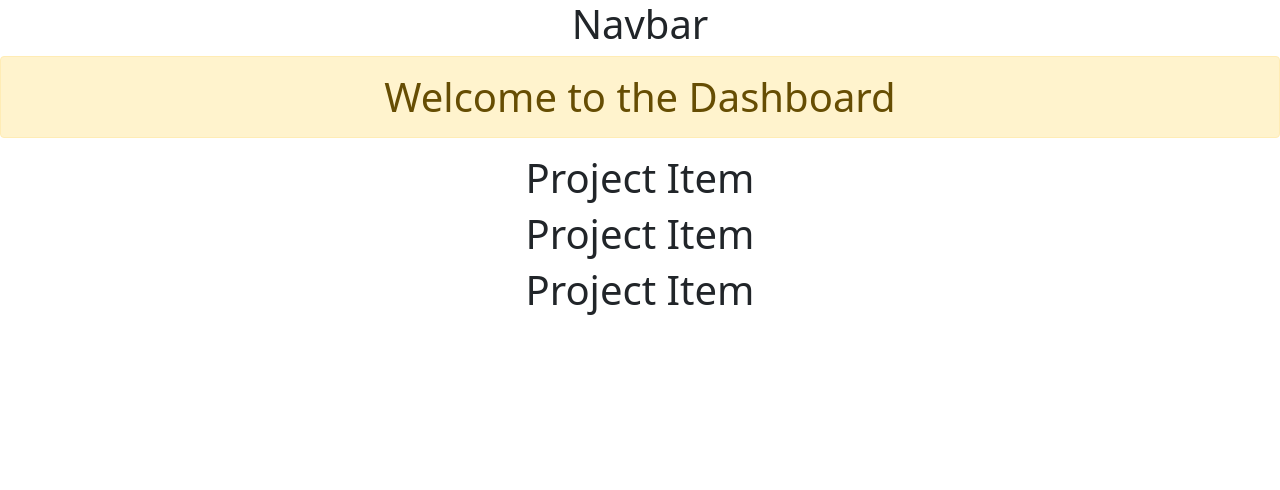
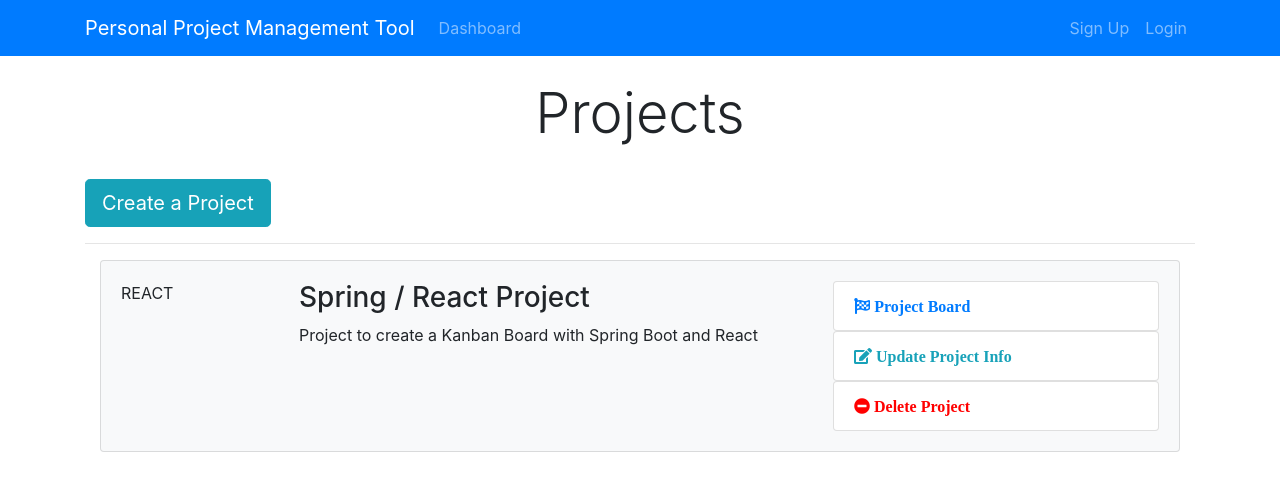
Before and after one commit to IGDERZEN-Zakaria/PPMTool, a React (Create React App) app in the folder ppmtool-react-client/: page / in a window 1280 px wide. Shown: the top 490 px of the page. Built offline with nearby package versions, Linux system fonts and the light colour scheme.

Commit message:
Style Dashboard , Navbar ,  ProjectItem

```diff
--- a/ppmtool-react-client/package.json
+++ b/ppmtool-react-client/package.json
@@ -6,7 +6,7 @@
     "@testing-library/jest-dom": "^5.16.2",
     "@testing-library/react": "^12.1.3",
     "@testing-library/user-event": "^13.5.0",
-    "bootstrap": "^5.1.3",
+    "bootstrap": "^4.1.3",
     "react": "^17.0.2",
     "react-dom": "^17.0.2",
     "react-scripts": "5.0.0",
--- a/ppmtool-react-client/public/index.html
+++ b/ppmtool-react-client/public/index.html
@@ -5,10 +5,7 @@
     <link rel="icon" href="%PUBLIC_URL%/favicon.ico" />
     <meta name="viewport" content="width=device-width, initial-scale=1" />
     <meta name="theme-color" content="#000000" />
-    <meta
-      name="description"
-      content="Web site created using create-react-app"
-    />
+    <meta name="description" content="Web site created using create-react-app" />
     <link rel="apple-touch-icon" href="%PUBLIC_URL%/logo192.png" />
     <!--
       manifest.json provides metadata used when your web app is installed on a
@@ -24,7 +21,13 @@
       work correctly both with client-side routing and a non-root public URL.
       Learn how to configure a non-root public URL by running `npm run build`.
     -->
-    <title>React App</title>
+    <link
+      rel="stylesheet"
+      href="https://use.fontawesome.com/releases/v5.2.0/css/all.css"
+      integrity="sha384-hWVjflwFxL6sNzntih27bfxkr27PmbbK/iSvJ+a4+0owXq79v+lsFkW54bOGbiDQ"
+      crossorigin="anonymous"
+    />
+    <title>PPM Tool</title>
   </head>
   <body>
     <noscript>You need to enable JavaScript to run this app.</noscript>
--- a/ppmtool-react-client/src/App.css
+++ b/ppmtool-react-client/src/App.css
@@ -1,38 +1,65 @@
-.App {
-  text-align: center;
+img {
+  width: 100%;
 }
 
-.App-logo {
-  height: 40vmin;
-  pointer-events: none;
+.navbar {
+  background-color: #e3f2fd;
+}
+.fa.fa-edit {
+  color: #18a2b9;
 }
 
-@media (prefers-reduced-motion: no-preference) {
-  .App-logo {
-    animation: App-logo-spin infinite 20s linear;
-  }
+.list-group-item.delete:hover {
+  cursor: -webkit-grab;
+  background-color: pink;
 }
 
-.App-header {
-  background-color: #282c34;
-  min-height: 100vh;
-  display: flex;
-  flex-direction: column;
-  align-items: center;
-  justify-content: center;
-  font-size: calc(10px + 2vmin);
-  color: white;
+.list-group-item.update:hover {
+  cursor: -webkit-grab;
+  background-color: gainsboro;
 }
 
-.App-link {
-  color: #61dafb;
+.list-group-item.board:hover {
+  cursor: -webkit-grab;
+  background-color: gainsboro;
 }
 
-@keyframes App-logo-spin {
-  from {
-    transform: rotate(0deg);
-  }
-  to {
-    transform: rotate(360deg);
-  }
+.fa.fa-minus-circle {
+  color: red;
 }
+
+.landing {
+  position: relative;
+  /* background: url("../img/showcase.jpg") no-repeat; */
+  background-size: cover;
+  background-position: center;
+  height: 100vh;
+  margin-top: -24px;
+  margin-bottom: -50px;
+}
+
+.landing-inner {
+  padding-top: 80px;
+}
+
+.dark-overlay {
+  background-color: rgba(0, 0, 0, 0.7);
+  position: absolute;
+  top: 0;
+  left: 0;
+  width: 100%;
+  height: 100%;
+}
+
+.card-form {
+  opacity: 0.9;
+}
+
+.latest-profiles-img {
+  width: 40px;
+  height: 40px;
+}
+
+.form-control::placeholder {
+  color: #bbb !important;
+}
--- a/ppmtool-react-client/src/components/Dashboard.js
+++ b/ppmtool-react-client/src/components/Dashboard.js
@@ -5,11 +5,21 @@
 class Dashboard extends Component {
   render() {
     return (
-      <div>
-        <h1 class="alert alert-warning">Welcome to the Dashboard</h1>
-        <ProjectItem />
-        <ProjectItem />
-        <ProjectItem />
+      <div className="projects">
+        <div className="container">
+          <div className="row">
+            <div className="col-md-12">
+              <h1 className="display-4 text-center">Projects</h1>
+              <br />
+              <a href="ProjectForm.html" className="btn btn-lg btn-info">
+                Create a Project
+              </a>
+              <br />
+              <hr />
+              <ProjectItem />
+            </div>
+          </div>
+        </div>
       </div>
     );
   }
--- a/ppmtool-react-client/src/components/Layout/Header.js
+++ b/ppmtool-react-client/src/components/Layout/Header.js
@@ -1,11 +1,48 @@
 import React, { Component } from "react";
 
-export default class Header extends Component {
+class Header extends Component {
   render() {
     return (
-      <div>
-        <h1>Navbar</h1>
-      </div>
+      <nav className="navbar navbar-expand-sm navbar-dark bg-primary mb-4">
+        <div className="container">
+          <a className="navbar-brand" href="Dashboard.html">
+            Personal Project Management Tool
+          </a>
+          <button
+            className="navbar-toggler"
+            type="button"
+            data-toggle="collapse"
+            data-target="#mobile-nav"
+          >
+            <span className="navbar-toggler-icon" />
+          </button>
+
+          <div className="collapse navbar-collapse" id="mobile-nav">
+            <ul className="navbar-nav mr-auto">
+              <li className="nav-item">
+                <a className="nav-link" href="/dashboard">
+                  Dashboard
+                </a>
+              </li>
+            </ul>
+
+            <ul className="navbar-nav ml-auto">
+              <li className="nav-item">
+                <a className="nav-link " href="register.html">
+                  Sign Up
+                </a>
+              </li>
+              <li className="nav-item">
+                <a className="nav-link" href="login.html">
+                  Login
+                </a>
+              </li>
+            </ul>
+          </div>
+        </div>
+      </nav>
     );
   }
 }
+
+export default Header;
--- a/ppmtool-react-client/src/components/Project/ProjectItem.js
+++ b/ppmtool-react-client/src/components/Project/ProjectItem.js
@@ -1,7 +1,42 @@
 import React, { Component } from "react";
 
-export default class ProjectItem extends Component {
+class ProjectItem extends Component {
   render() {
-    return <h1>Project Item</h1>;
+    return (
+      <div className="container">
+        <div className="card card-body bg-light mb-3">
+          <div className="row">
+            <div className="col-2">
+              <span className="mx-auto">REACT</span>
+            </div>
+            <div className="col-lg-6 col-md-4 col-8">
+              <h3>Spring / React Project</h3>
+              <p>Project to create a Kanban Board with Spring Boot and React</p>
+            </div>
+            <div className="col-md-4 d-none d-lg-block">
+              <ul className="list-group">
+                <a href="#">
+                  <li className="list-group-item board">
+                    <i className="fa fa-flag-checkered pr-1"> Project Board </i>
+                  </li>
+                </a>
+                <a href="#">
+                  <li className="list-group-item update">
+                    <i className="fa fa-edit pr-1"> Update Project Info </i>
+                  </li>
+                </a>
+                <a href="">
+                  <li className="list-group-item delete">
+                    <i className="fa fa-minus-circle pr-1"> Delete Project</i>
+                  </li>
+                </a>
+              </ul>
+            </div>
+          </div>
+        </div>
+      </div>
+    );
   }
 }
+
+export default ProjectItem;
```
Also changed, not shown: 1 other file (tests, documents, lock files or other folders).
